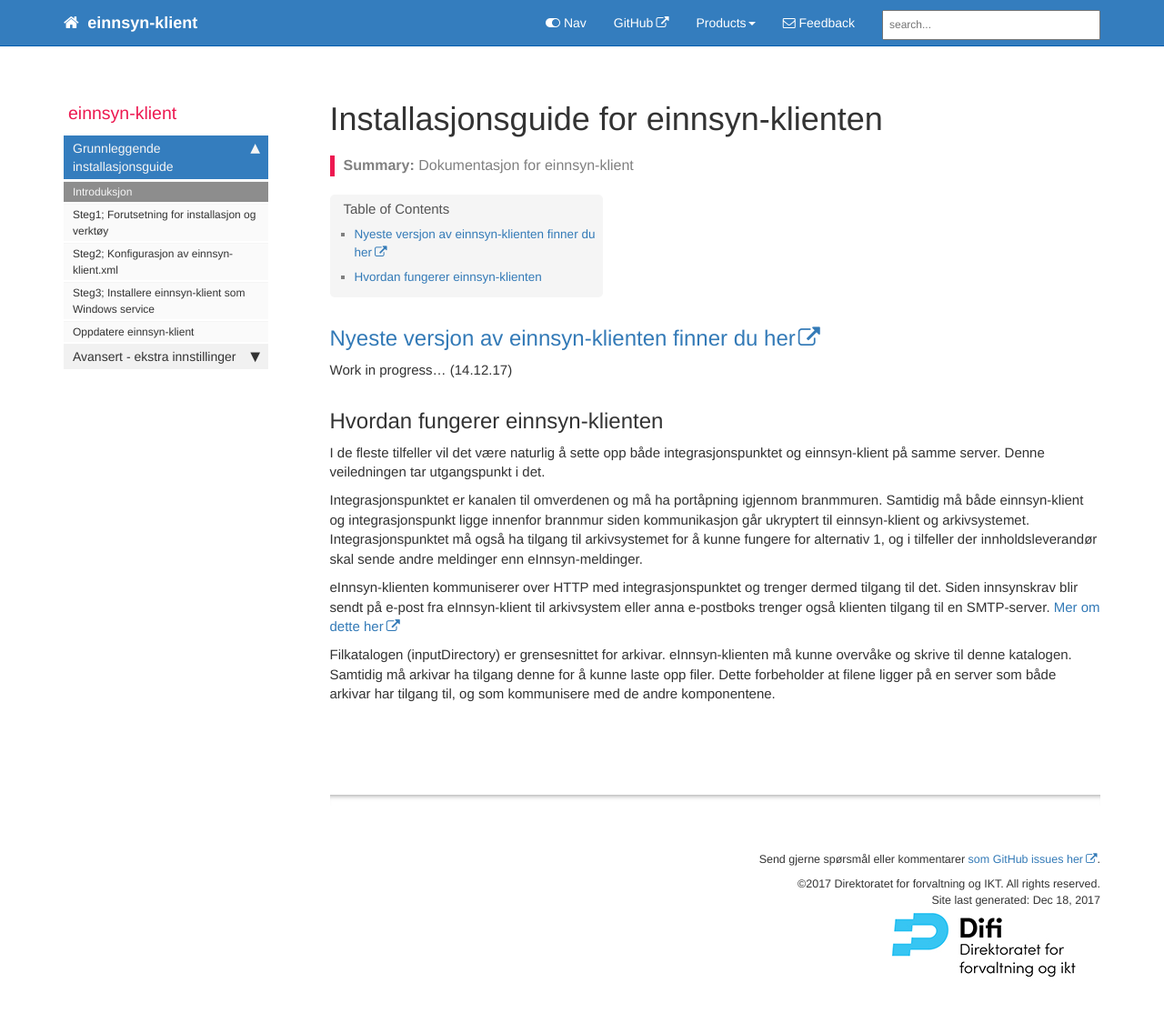
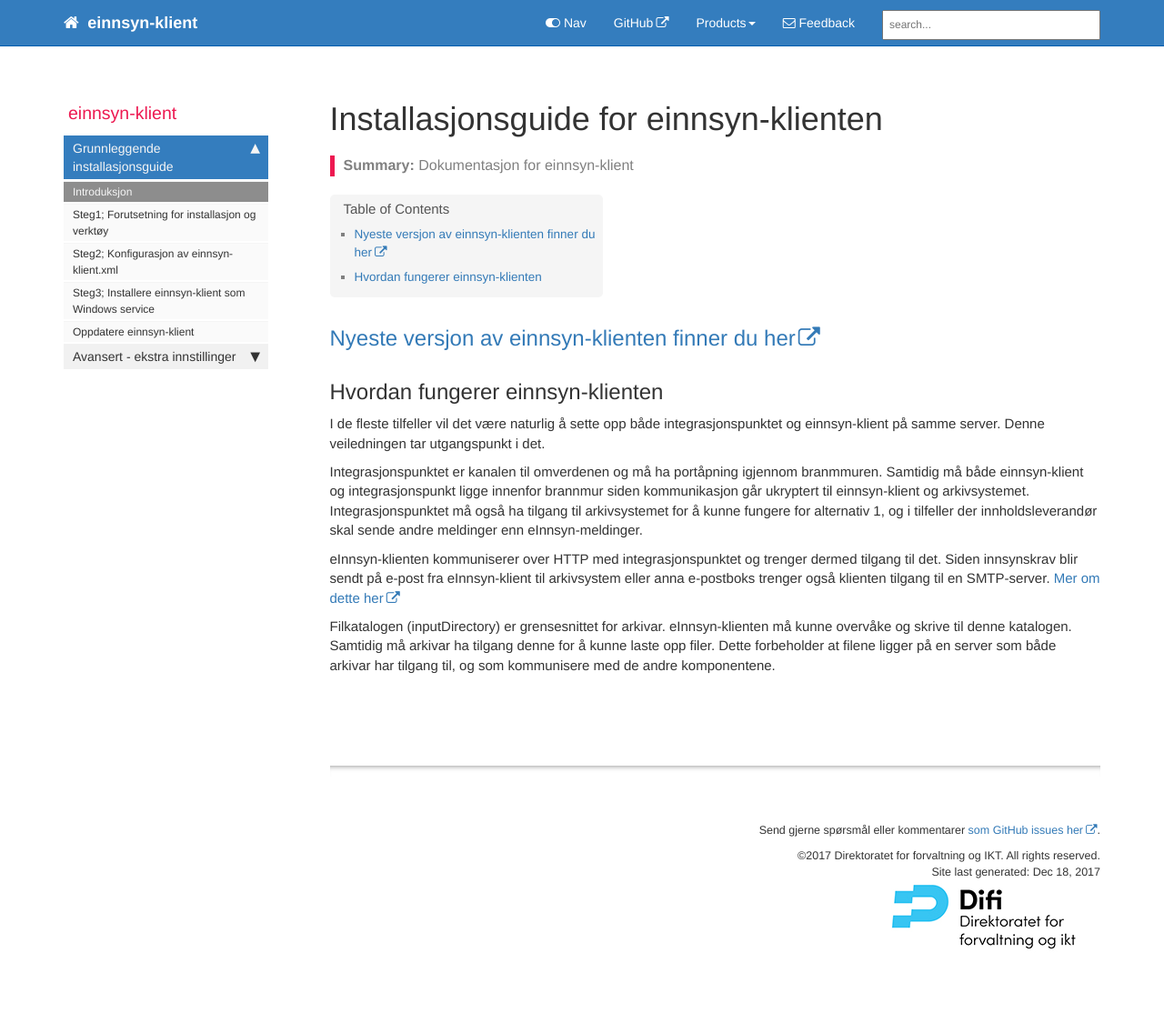
Before and after one commit to difi/einnsyn-klient, a Jekyll site: the page built from index.md, in a window 1280 px wide and 1139 px high. Shown: the top 1114 px of the window at 91% size. Built offline with Jekyll 4.4.1, drawn with Linux system fonts in a browser that asks for light colours; nearby versions of some CDN libraries; comment, search, counter and statistics services are not loaded.

Commit message:
Update index.md

```diff
--- a/index.md
+++ b/index.md
@@ -11,8 +11,6 @@
 
 ## [Nyeste versjon av einnsyn-klienten finner du her](https://github.com/difi/einnsyn-klient/releases/)
 
-Work in progress... (14.12.17)
-
 ## Hvordan fungerer einnsyn-klienten
 
 I de fleste tilfeller vil det være naturlig å sette opp både integrasjonspunktet og einnsyn-klient på samme server. Denne veiledningen tar utgangspunkt i det.
```
